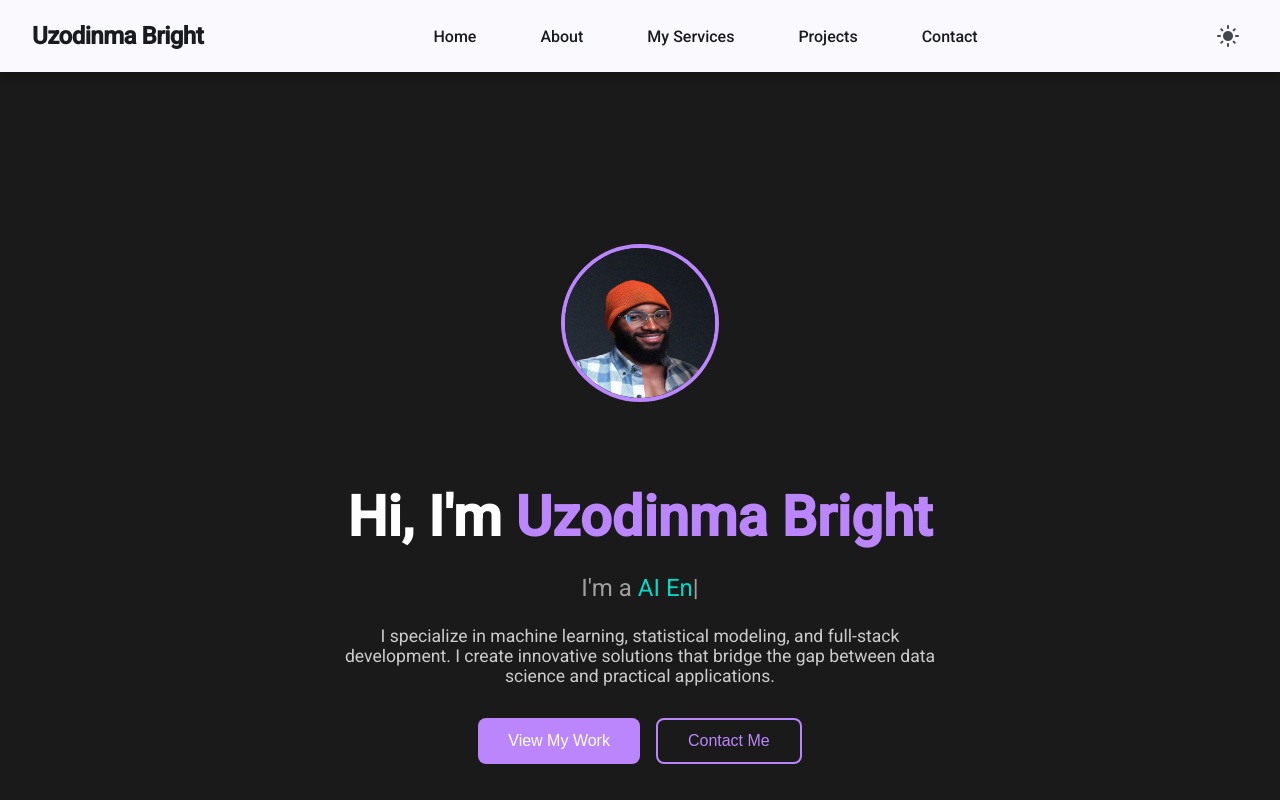
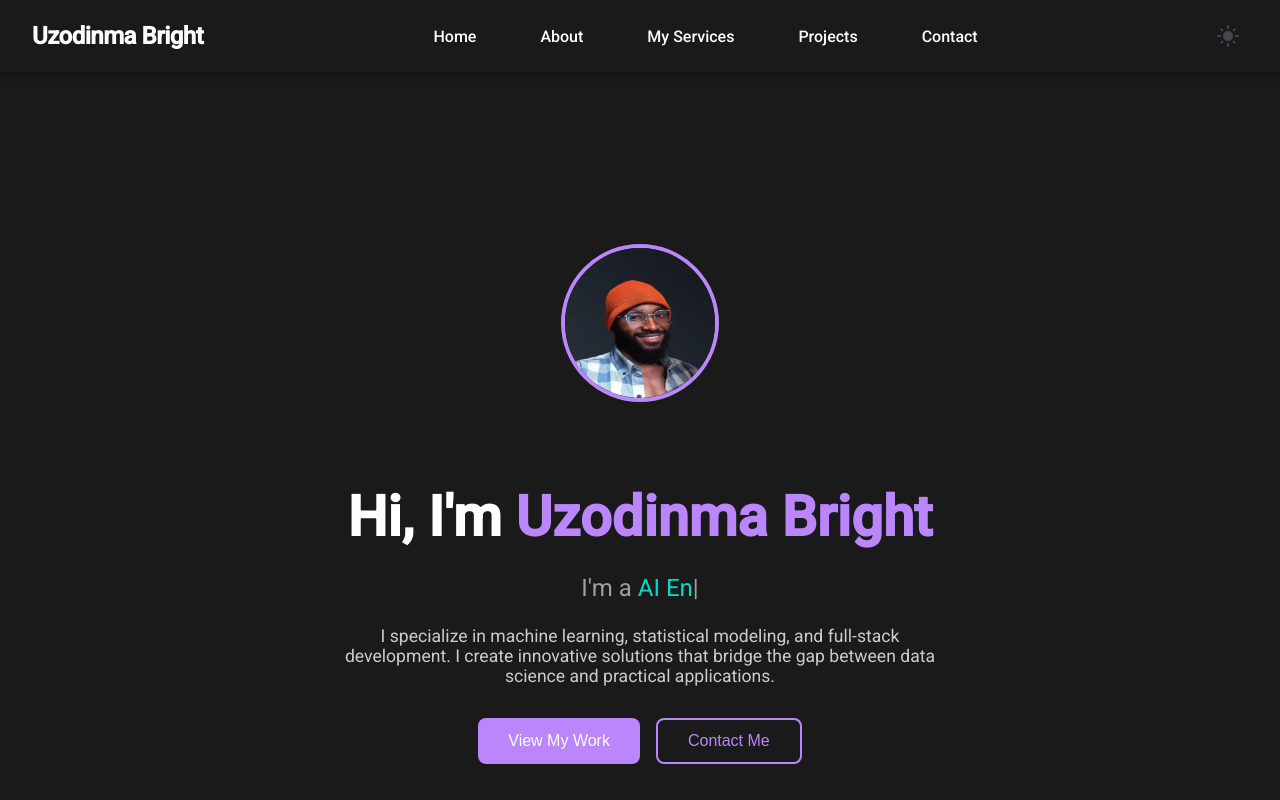
Before and after one commit to cloudcoder88/Angular_site2, an Angular app: page / in a window 1280 px wide. Built offline with nearby package versions, Linux system fonts and the light colour scheme.

Commit message:
i fixed the nav bar error

```diff
--- a/src/app/app.component.css
+++ b/src/app/app.component.css
@@ -489,3 +489,62 @@ body {
     display: none;
   }
 }
+
+
+
+
+.desktop-nav {
+  display: flex;
+  justify-content: space-between;
+  align-items: center;
+  padding: 1rem 2rem;
+  background: #1a1a1a;
+  color: white;
+}
+
+.nav-right {
+  display: flex;
+  align-items: center;
+  gap: 1rem;
+}
+
+.mobile-menu {
+  display: none;
+}
+
+@media (max-width: 768px) {
+  .mobile-menu {
+    display: block;
+  }
+  .nav-links {
+    display: none;
+  }
+}
+
+.sidebar {
+  width: 280px;
+  background: #1a1a1a;
+}
+
+.sidebar-content {
+  padding: 20px;
+}
+
+.sidebar-header {
+  display: flex;
+  justify-content: space-between;
+  align-items: center;
+  margin-bottom: 20px;
+  color: white;
+}
+
+.sidebar-links a {
+  display: block;
+  padding: 12px 16px;
+  color: white;
+  text-decoration: none;
+}
+
+.sidebar-links a:hover {
+  background: #333;
+}
--- a/src/app/app.component.html
+++ b/src/app/app.component.html
@@ -1,9 +1,9 @@
 <mat-sidenav-container class="sidenav-container">
   <!-- Sidebar -->
-  <mat-sidenav #sidenav mode="over" position="start" class="sidebar">
+  <mat-sidenav #sidenav mode="over" position="end" class="sidebar">
     <div class="sidebar-content">
       <div class="sidebar-header">
-        <h2></h2>
+        <h2>Uzodinma Bright</h2>
         <button mat-icon-button (click)="sidenav.toggle()">
           <mat-icon>close</mat-icon>
         </button>
@@ -32,6 +32,7 @@
         <a routerLink="/projects">Projects</a>
         <a routerLink="/contact">Contact</a>
       </div>
+      <div class="nav-right">
         <button mat-icon-button (click)="toggleTheme()">
           <mat-icon>{{ isDarkTheme ? 'light_mode' : 'dark_mode' }}</mat-icon>
         </button>
@@ -39,6 +40,7 @@
         <button mat-icon-button class="mobile-menu" (click)="sidenav.toggle()" *ngIf="!isDesktop">
           <mat-icon>menu</mat-icon>
         </button>
+      </div>
     </nav>
 
     <!-- Your router outlet - this will show your home page with Typed.js -->
```
Lines whose indentation alone changed are shown as unchanged.
